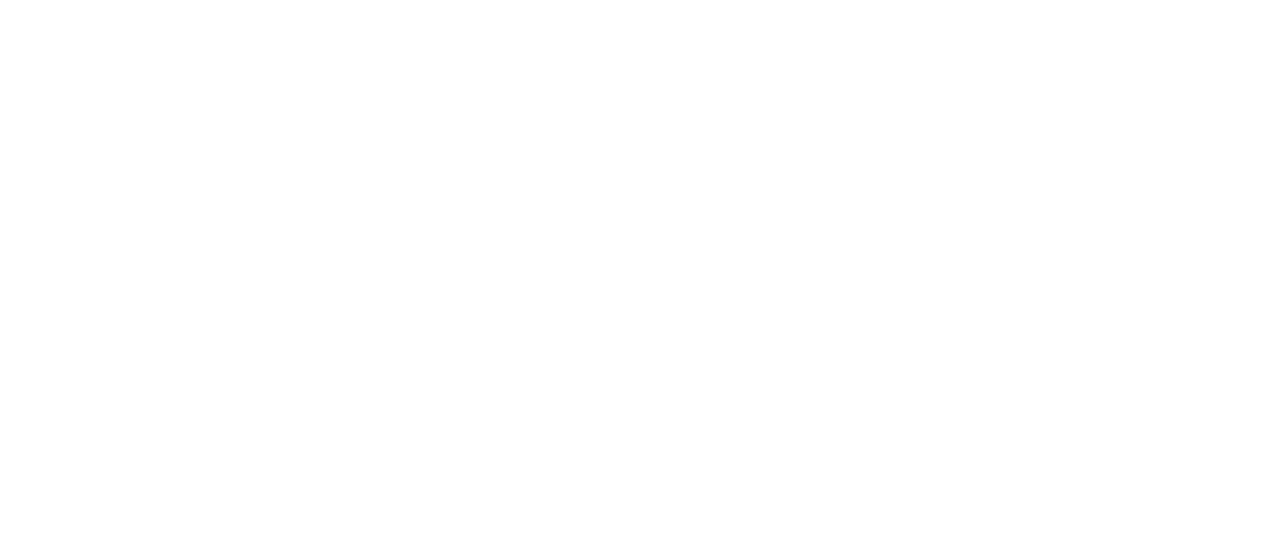
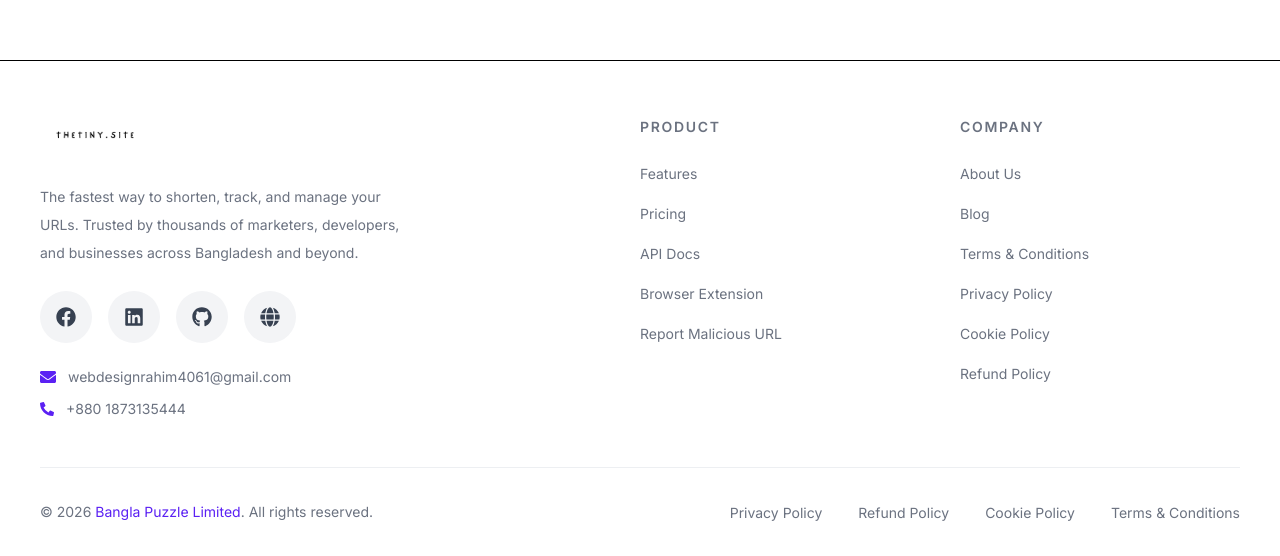
Before and after one commit to rahimsoftdev/thetiny, a React (Vite) app: page / in a window 1280 px wide. Shown: the part 805-1361 px from the top of the page. Before the commit the page ends 800 px from the top, so only its background shows below. Built offline with nearby package versions, Linux system fonts and the light colour scheme.

Commit message:
add a footer

```diff
--- /dev/null
+++ b/src/components/Footer.jsx
@@ -0,0 +1,181 @@
+import {
+  FaFacebook,
+  FaLinkedin,
+  FaGithub,
+  FaGlobe,
+  FaEnvelope,
+  FaPhoneAlt,
+} from "react-icons/fa";
+import logo from "../assets/images/logo.png";
+
+const productLinks = [
+  "Features",
+  "Pricing",
+  "API Docs",
+  "Browser Extension",
+  "Report Malicious URL",
+];
+
+const companyLinks = [
+  "About Us",
+  "Blog",
+  "Terms & Conditions",
+  "Privacy Policy",
+  "Cookie Policy",
+  "Refund Policy",
+];
+
+const bottomLinks = [
+  "Privacy Policy",
+  "Refund Policy",
+  "Cookie Policy",
+  "Terms & Conditions",
+];
+
+const socialLinks = [
+  {
+    name: "Facebook",
+    href: "https://web.facebook.com/rahimsoftdev",
+    icon: FaFacebook,
+  },
+  {
+    name: "LinkedIn",
+    href: "https://www.linkedin.com/in/rahimsoftdev/",
+    icon: FaLinkedin,
+  },
+  {
+    name: "GitHub",
+    href: "https://github.com/rahimsoftdev",
+    icon: FaGithub,
+  },
+  {
+    name: "Portfolio",
+    href: "https://rahimsoftdev.vercel.app/",
+    icon: FaGlobe,
+  },
+];
+
+const Footer = () => {
+  // All footer links go to the home page top
+  const goHome = (e) => {
+    e.preventDefault();
+    window.scrollTo({ top: 0, behavior: "smooth" });
+  };
+
+  return (
+    <footer className="w-full border-t border-black bg-white">
+      <div className="mx-auto max-w-main px-4 lg:px-10">
+        {/* Top section */}
+        <div className="grid grid-cols-2 gap-x-6 gap-y-10 pb-12 pt-12 lg:grid-cols-[2fr_1fr_1fr] lg:gap-x-10 lg:pt-14">
+          {/* Brand */}
+          <div className="col-span-2 lg:col-span-1">
+            <a href="/" onClick={goHome} className="inline-block">
+              <img src={logo} alt="TheTiny.Site" className="h-9 w-auto" />
+            </a>
+
+            <p className="mt-2 lg:mt-6 max-w-[380px] text-sm leading-7 text-subtext">
+              The fastest way to shorten, track, and manage your URLs. Trusted
+              by thousands of marketers, developers, and businesses across
+              Bangladesh and beyond.
+            </p>
+
+            {/* Social icons */}
+            <div className="mt-2 lg:mt-6  flex items-center gap-3 sm:gap-4">
+              {socialLinks.map(({ name, href, icon: Icon }) => (
+                <a
+                  key={name}
+                  href={href}
+                  target="_blank"
+                  rel="noopener noreferrer"
+                  aria-label={name}
+                  className="flex h-11 w-11 items-center justify-center rounded-full bg-[#F3F4F6] text-[#374151] transition-all duration-300 ease-in-out hover:-translate-y-1 hover:bg-primary hover:text-white sm:h-[52px] sm:w-[52px]"
+                >
+                  <Icon className="text-xl transition-transform duration-300 ease-in-out" />
+                </a>
+              ))}
+            </div>
+
+            {/* Contact */}
+            <div className="mt-6 space-y-3">
+              <p className="flex items-center gap-3 break-all text-sm text-subtext">
+                <FaEnvelope className="shrink-0 text-base text-primary" />
+                webdesignrahim4061@gmail.com
+              </p>
+              <p className="flex items-center gap-3 text-sm text-subtext">
+                <FaPhoneAlt className="shrink-0 text-sm text-primary" />
+                +880 1873135444
+              </p>
+            </div>
+          </div>
+
+          {/* Product */}
+          <div>
+            <h3 className="text-sm font-semibold uppercase tracking-[0.12em] text-subtext">
+              Product
+            </h3>
+            <ul className="mt-6 space-y-4">
+              {productLinks.map((item) => (
+                <li key={item}>
+                  <a
+                    href="/"
+                    onClick={goHome}
+                    className="text-sm text-subtext transition-colors duration-300 ease-in-out hover:text-primary"
+                  >
+                    {item}
+                  </a>
+                </li>
+              ))}
+            </ul>
+          </div>
+
+          {/* Company */}
+          <div>
+            <h3 className="text-sm font-semibold uppercase tracking-[0.12em] text-subtext">
+              Company
+            </h3>
+            <ul className="mt-6 space-y-4">
+              {companyLinks.map((item) => (
+                <li key={item}>
+                  <a
+                    href="/"
+                    onClick={goHome}
+                    className="text-sm text-subtext transition-colors duration-300 ease-in-out hover:text-primary"
+                  >
+                    {item}
+                  </a>
+                </li>
+              ))}
+            </ul>
+          </div>
+        </div>
+
+        {/* Bottom bar */}
+        <div className="flex flex-col gap-5 border-t border-[#EDEFF2] py-8 md:flex-row md:items-center md:justify-between">
+          <p className="text-sm text-subtext">
+            © {new Date().getFullYear()}{" "}
+            <a href="/" onClick={goHome} className="text-primary">
+              Bangla Puzzle Limited
+            </a>
+            . All rights reserved.
+          </p>
+
+          <ul className="flex flex-wrap gap-x-6 gap-y-3 lg:gap-x-9">
+            {bottomLinks.map((item) => (
+              <li key={item}>
+                <a
+                  href="/"
+                  onClick={goHome}
+                  className="text-sm text-subtext transition-colors duration-300 ease-in-out hover:text-primary"
+                >
+                  {item}
+                </a>
+              </li>
+            ))}
+          </ul>
+        </div>
+      </div>
+    </footer>
+  );
+};
+
+export default Footer;
--- a/src/index.css
+++ b/src/index.css
@@ -4,6 +4,7 @@
 
 @theme {
   --color-primary: #5B21F3;
+  --color-subtext:#6b7280;
   --font-inter: "Inter", sans-serif;
   --container-main:1300px;
 }
--- a/src/layouts/MainLayouts.jsx
+++ b/src/layouts/MainLayouts.jsx
@@ -1,3 +1,4 @@
+import Footer from '../components/Footer';
 import Navbar from '../components/Navbar';
 import HomePage from '../pages/HomePage';
 
@@ -6,6 +7,7 @@ const MainLayouts = () => {
         <div>
             <Navbar/>
             <HomePage/>
+            <Footer/>
         </div>
     );
 };
--- a/src/pages/HomePage.jsx
+++ b/src/pages/HomePage.jsx
@@ -2,7 +2,7 @@ import React from 'react';
 
 const HomePage = () => {
     return (
-        <div>
+        <div className='min-h-screen'>
             <h1>this is home page
             </h1>
         </div>
```
